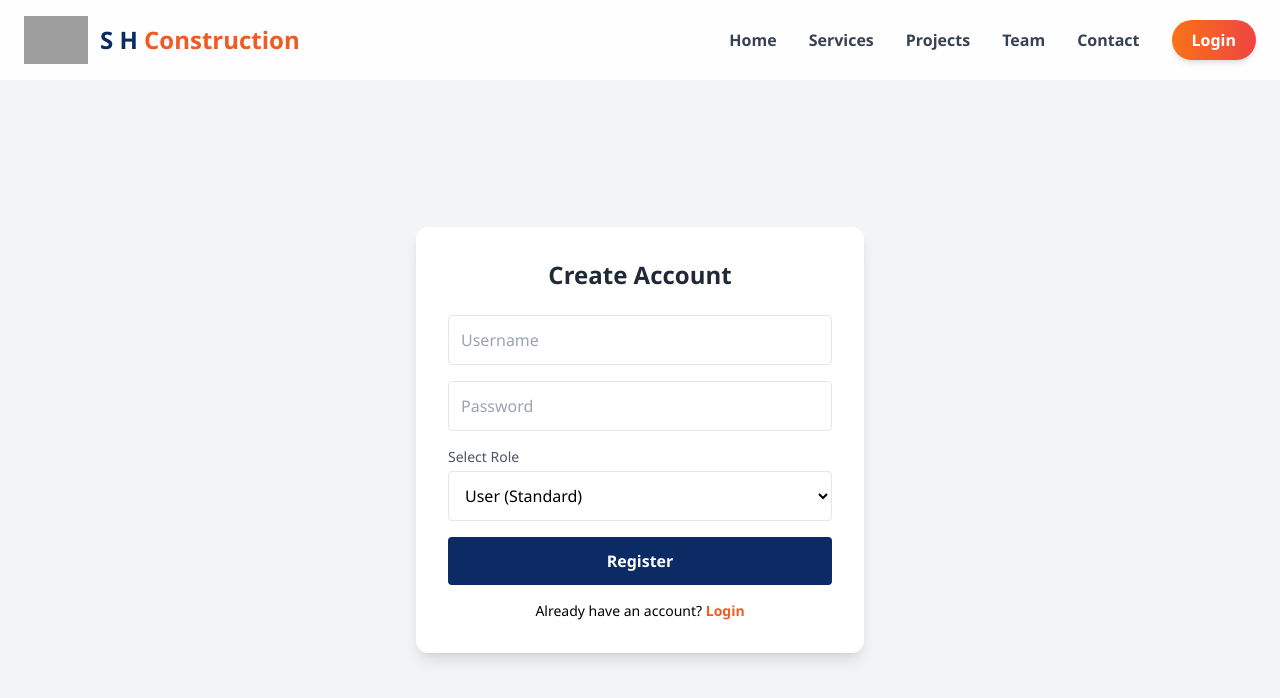
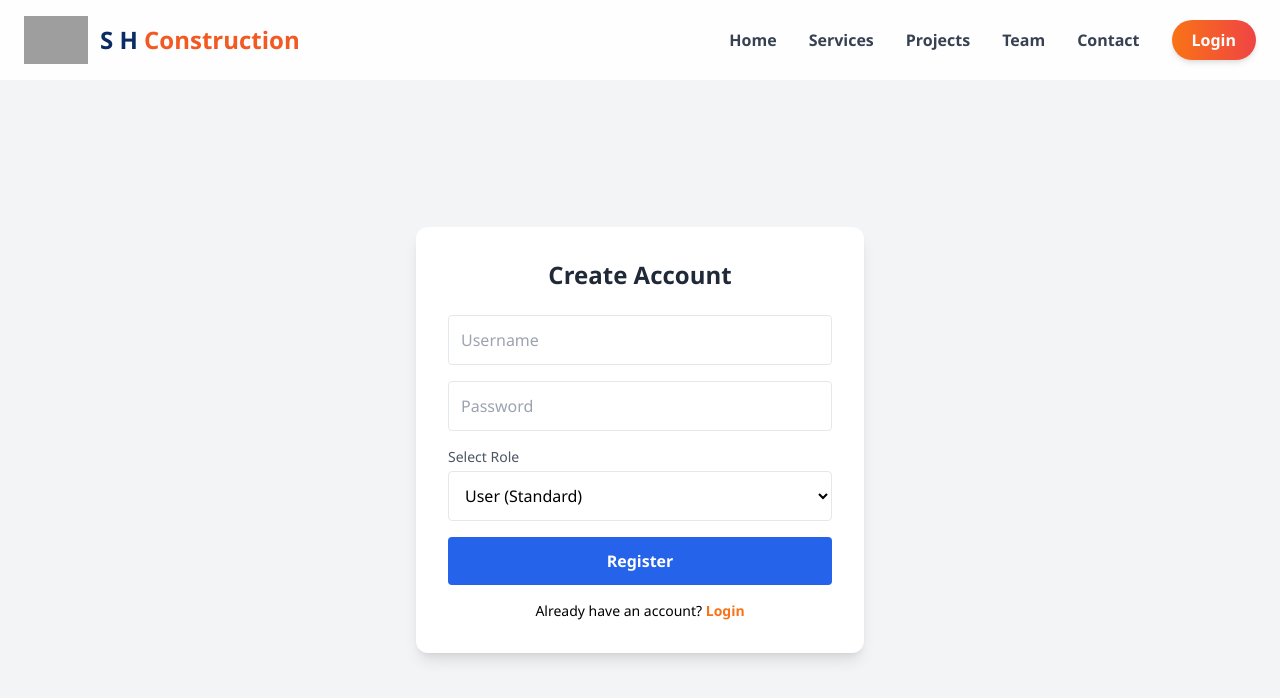
Before and after one commit to sagarvakare/SH-constructions, a React (Vite) app in the folder frontend/: page /register in a window 1280 px wide. Shown: the top 698 px of the page. Built offline with nearby package versions, Linux system fonts and the light colour scheme; grey boxes are pictures that could not be loaded.

Commit message:
user register successful

```diff
--- a/frontend/src/App.jsx
+++ b/frontend/src/App.jsx
@@ -46,8 +46,8 @@ function App() {
 
   return (
     <div className="bg-gray-50 min-h-screen font-sans">
-      {/* Show Navbar ONLY if NOT Admin Dashboard */}
-      {user?.role !== 'ADMIN' && <Navbar user={user} onLogout={handleLogout} />}
+
+      <Navbar user={user} onLogout={handleLogout} />
 
       <Routes>
         {/* PUBLIC HOME - If Admin tries to go here, send them to dashboard? Optional. */}
--- a/frontend/src/pages/Register.jsx
+++ b/frontend/src/pages/Register.jsx
@@ -1,21 +1,34 @@
 import { useState } from "react";
-import axios from "axios";
+import api from "../api"; // ✅ We import 'api', not 'axios'
 import { Link, useNavigate } from "react-router-dom";
 
 function Register() {
   const [formData, setFormData] = useState({ username: "", password: "", role: "USER" });
+  const [loading, setLoading] = useState(false); // Added loading state
   const navigate = useNavigate();
 
   const handleRegister = async (e) => {
     e.preventDefault();
+    setLoading(true); // Disable button while loading
+
     try {
-      // Send role explicitly to backend
-      await axios.post("https://jr-constructions-backend.onrender.com/auth/register", formData);
-      alert(`Registration Successful! You can now login as ${formData.role}.`);
+      // ✅ FIX: Use 'api.post' instead of 'axios.post'
+      // ✅ FIX: Remove the full URL (api.js handles it)
+      await api.post("/auth/register", formData);
+
+      alert(`Registration Successful! Please login.`);
       navigate("/login");
+
     } catch (err) {
-      console.error(err);
-      alert("Registration failed. Try a different username.");
+      console.error("Registration Error:", err);
+
+      // ✅ BETTER ERROR HANDLING:
+      // This will show the REAL error from the backend (e.g., "Username taken")
+      // instead of just guessing.
+      const errorMessage = err.response?.data?.message || err.message || "Registration failed.";
+      alert(`Error: ${errorMessage}`);
+    } finally {
+      setLoading(false);
     }
   };
 
@@ -44,18 +57,22 @@ function Register() {
             <select
               onChange={e => setFormData({...formData, role: e.target.value})}
               className="w-full p-3 border rounded bg-white"
+              value={formData.role}
             >
               <option value="USER">User (Standard)</option>
               <option value="ADMIN">Admin (Manager)</option>
             </select>
           </div>
 
-          <button className="w-full bg-jr-blue text-white py-3 rounded font-bold hover:bg-blue-800 transition">
-            Register
+          <button
+            disabled={loading}
+            className={`w-full py-3 rounded font-bold text-white transition ${loading ? 'bg-gray-400' : 'bg-blue-600 hover:bg-blue-800'}`}
+          >
+            {loading ? "Registering..." : "Register"}
           </button>
         </form>
         <p className="mt-4 text-center text-sm">
-           Already have an account? <Link to="/login" className="text-jr-orange font-bold">Login</Link>
+           Already have an account? <Link to="/login" className="text-orange-500 font-bold">Login</Link>
         </p>
       </div>
     </div>
```
